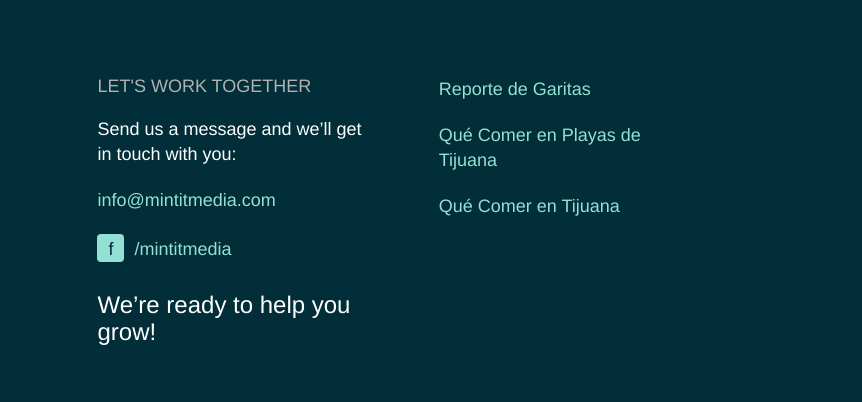
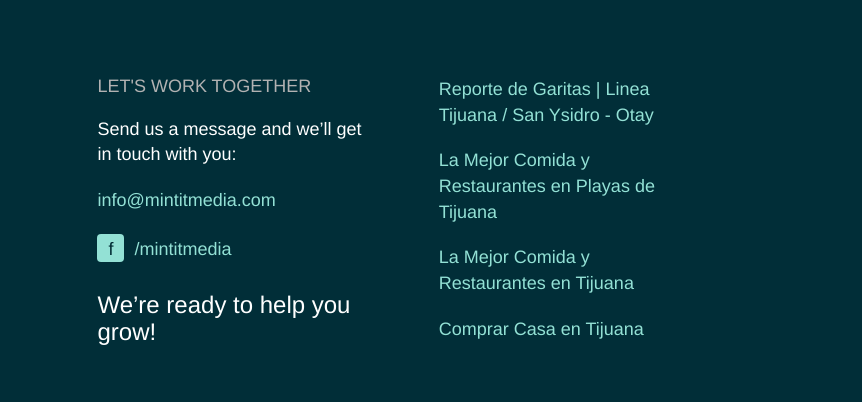
Before and after one commit to garciadiazjaime/website-mintsite, a website: page index.html in a window 1280 px wide. Shown: the part 1012-1414 px from the top of the page, 418-1280 px from the left. Drawn offline with Linux system fonts and the light colour scheme.

Commit message:
feat: add sitemap and update links

```diff
--- a/index.html
+++ b/index.html
@@ -61,14 +61,17 @@
 						<h3>We’re ready to help you grow!</h3>
 					</div>
 					<div class="col-xs-12 col-sm-4 collaborate">
-							<a href="https://www.garitacenter.com" title="Reporte de Garitas Tijuana / San Diego">
-								Reporte de Garitas
+							<a href="https://www.garitacenter.com" title="Reporte de Garitas | Linea Tijuana / San Ysidro - Otay">
+								Reporte de Garitas | Linea Tijuana / San Ysidro - Otay
 							</a>
-							<a href="http://www.playami.com" title="Qué Comer en Playas de Tijuana">
-								Qué Comer en Playas de Tijuana
+							<a href="http://www.playami.com" title="La Mejor Comida y Restaurantes en Playas de Tijuana">
+								La Mejor Comida y Restaurantes en Playas de Tijuana
 							</a>
-							<a href="http://www.feedmetj.com/" title="Qué Comer en Tijuana">
-								Qué Comer en Tijuana
+							<a href="http://www.feedmetj.com" title="La Mejor Comida y Restaurantes en Tijuana">
+								La Mejor Comida y Restaurantes en Tijuana
+							</a>
+							<a href="http://www.feedmetj.com" title="Comprar Casa en Tijuana">
+								Comprar Casa en Tijuana
 							</a>
 					</div>
 				</div>
```
Also changed, not shown: sitemap.xml (added, +8 -0 lines).
